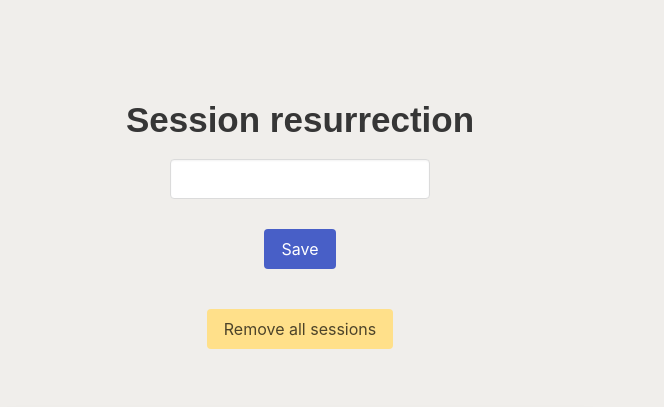
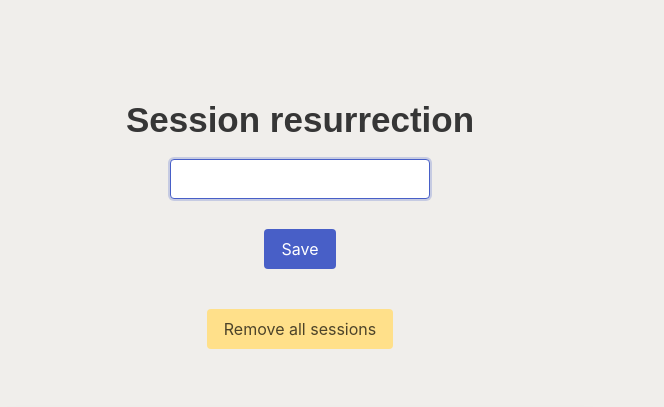
Before and after one commit to TheAdnan/Session-resurrection, a browser extension: page sessions-pop-up/index.html in a window 1280 px wide. Shown: the top 407 px of the page, without its empty margins (0-664 px from the left). Drawn offline with nearby package versions, Linux system fonts and the light colour scheme; a web font is replaced by a local one.

Commit message:
Autofocus on input field

```diff
--- a/sessions-pop-up/index.html
+++ b/sessions-pop-up/index.html
@@ -13,7 +13,7 @@
 		<br/><br/>
 		<h2>Session resurrection</h2>
 		<form name="checkListForm">
-			<input type="text" name="checkListItem" id="lists" class="input" />
+			<input type="text" name="checkListItem" id="lists" class="input" autofocus/>
 		</form>
 		<br/><br/>
 		<div class="button is-link" id="button">Save</div>
```
